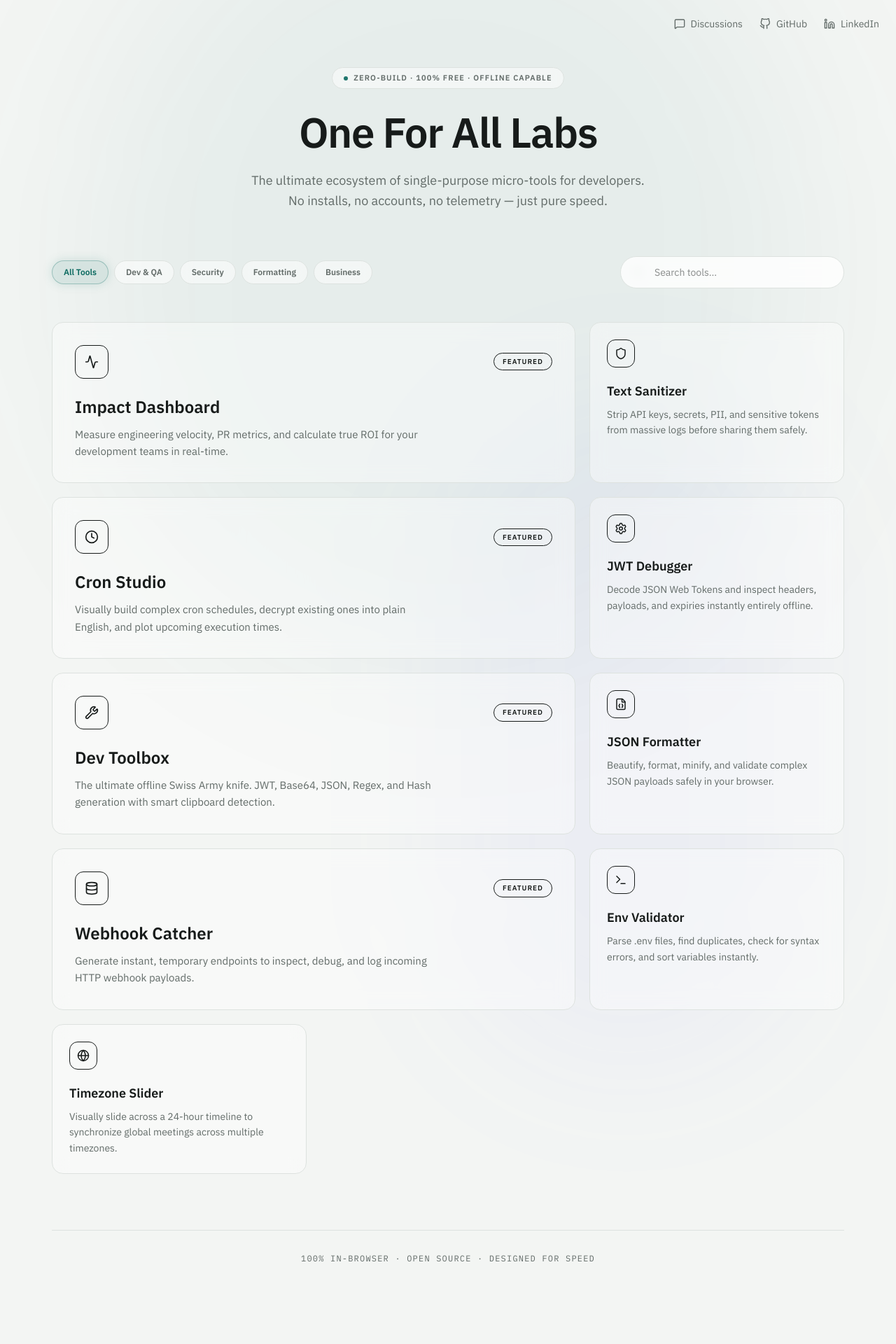
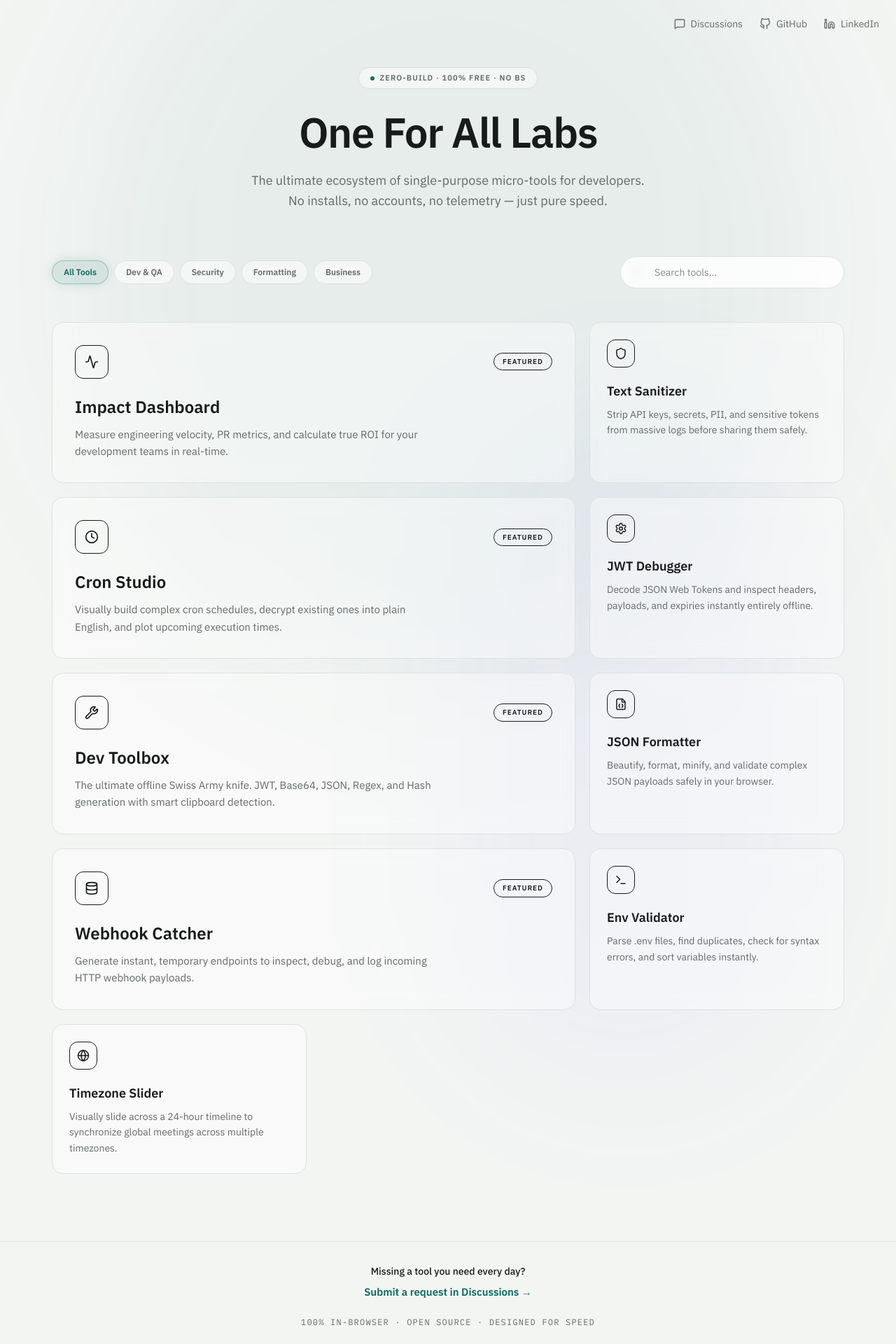
Before and after one commit to shubham151/oneforalllabs, a Next.js app: page / in a window 1280 px wide. Shown: the top 1920 px of the page at 70% size. Built offline with nearby package versions, Linux system fonts and the light colour scheme.

Commit message:
fix: update social links, alter hero pill, add discussion note to footer

```diff
--- a/src/app/page.tsx
+++ b/src/app/page.tsx
@@ -104,14 +104,14 @@ export default function Home() {
   const regular = filteredTools.filter(t => !t.featured);
 
   return (
-    <div className="min-h-screen relative overflow-hidden bg-bg text-ink font-sans">
+    <div className="min-h-screen relative overflow-hidden bg-bg text-ink font-sans flex flex-col">
       {/* Background Gradients */}
       <div className="absolute top-[-10%] left-[50%] w-[80%] h-[60%] bg-accent/5 rounded-full blur-[120px] pointer-events-none -translate-x-1/2" />
       <div className="absolute bottom-[20%] right-[10%] w-[40%] h-[50%] bg-indigo-500/5 rounded-full blur-[100px] pointer-events-none" />
 
       {/* Top Navigation / Social Links */}
       <nav className="absolute top-0 left-0 w-full p-6 flex justify-end gap-6 z-20">
-        <a href="https://github.com/oneforalllabs/discussions/discussions" target="_blank" rel="noopener noreferrer" className="flex items-center gap-2 text-sm text-muted hover:text-ink transition-colors">
+        <a href="https://github.com/shubham151/oneforalllabs/discussions" target="_blank" rel="noopener noreferrer" className="flex items-center gap-2 text-sm text-muted hover:text-ink transition-colors">
           <MessageSquare size={16} /> Discussions
         </a>
         <a href="https://github.com/shubham151" target="_blank" rel="noopener noreferrer" className="flex items-center gap-2 text-sm text-muted hover:text-ink transition-colors">
@@ -120,7 +120,7 @@ export default function Home() {
           </svg>
           GitHub
         </a>
-        <a href="https://linkedin.com/in/shubham-kumar" target="_blank" rel="noopener noreferrer" className="flex items-center gap-2 text-sm text-muted hover:text-ink transition-colors">
+        <a href="https://www.linkedin.com/in/spidermines/" target="_blank" rel="noopener noreferrer" className="flex items-center gap-2 text-sm text-muted hover:text-ink transition-colors">
           <svg viewBox="0 0 24 24" width="16" height="16" stroke="currentColor" strokeWidth="2" fill="none" strokeLinecap="round" strokeLinejoin="round">
             <path d="M16 8a6 6 0 0 1 6 6v7h-4v-7a2 2 0 0 0-2-2 2 2 0 0 0-2 2v7h-4v-7a6 6 0 0 1 6-6z"></path>
             <rect x="2" y="9" width="4" height="12"></rect>
@@ -130,13 +130,13 @@ export default function Home() {
         </a>
       </nav>
 
-      <div className="max-w-[1180px] mx-auto px-6 py-24 relative z-10">
+      <div className="max-w-[1180px] mx-auto px-6 py-24 relative z-10 flex-grow">
 
         {/* Hero */}
         <header className="text-center mb-16">
           <div className="inline-flex items-center gap-2 px-4 py-1.5 rounded-full border border-line bg-surface/50 text-[11px] font-semibold text-muted uppercase tracking-widest mb-8 backdrop-blur-sm">
             <span className="w-1.5 h-1.5 rounded-full bg-accent animate-pulse"></span>
-            Zero-Build · 100% Free · Offline Capable
+            Zero-Build · 100% Free · No BS
           </div>
           <h1 className="text-5xl md:text-6xl font-extrabold tracking-tight mb-6">
             One For All Labs
@@ -232,13 +232,18 @@ export default function Home() {
             </div>
           )}
         </div>
+      </div>
 
-        {/* Footer */}
-        <footer className="mt-20 pt-8 border-t border-line text-center text-xs text-muted font-mono uppercase tracking-widest">
+      {/* Footer */}
+      <footer className="mt-auto py-8 border-t border-line flex flex-col items-center justify-center text-center gap-2">
+        <p className="text-sm text-ink font-medium">Missing a tool you need every day?</p>
+        <a href="https://github.com/shubham151/oneforalllabs/discussions" target="_blank" rel="noopener noreferrer" className="text-accent hover:text-accent-hover font-semibold mb-4 transition-colors">
+          Submit a request in Discussions &rarr;
+        </a>
+        <p className="text-xs text-muted font-mono uppercase tracking-widest">
           100% In-Browser · Open Source · Designed for Speed
-        </footer>
-
-      </div>
+        </p>
+      </footer>
     </div>
   );
 }
```
